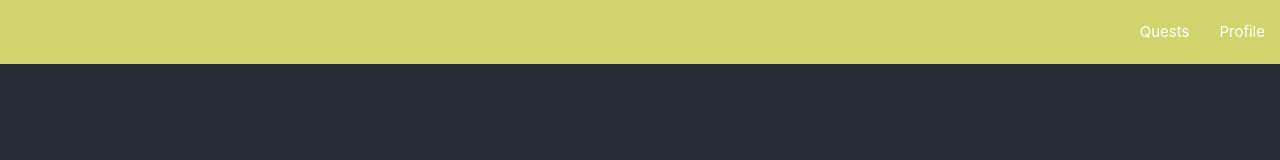
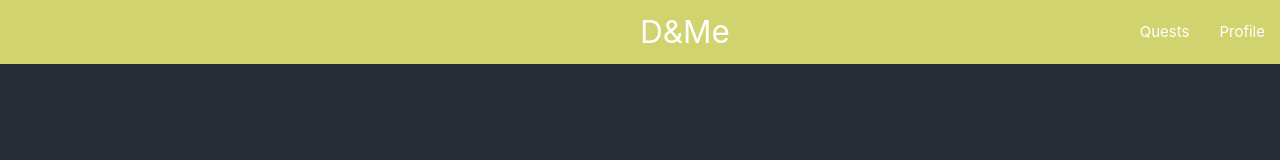
Before and after one commit to JoshuaBevers/React-Solo-Frontend, a React (Create React App) app in the folder ui/: page /quests in a window 1280 px wide. Shown: the top 160 px of the page. Built offline with nearby package versions, Linux system fonts and the light colour scheme.

Commit message:
updated readme.

```diff
--- a/ui/src/App.js
+++ b/ui/src/App.js
@@ -17,15 +17,12 @@ function App() {
       <Router>
         <nav>
           <div className="nav-wrapper">
-            {/* <a href="#" class="brand-logo">
-              Logo
-            </a> */}
+            <a className="brand-logo">D&Me</a>
 
             <ul id="nav-mobile" className="right hide-on-med-and-down">
               <li>
                 <Link to={`/user/quests`}>Quests</Link>
               </li>
-
               <li>
                 <Link to={`/user/profile`}>Profile</Link>
               </li>
```
Also changed, not shown: 2 other files (tests, documents, lock files or other folders).
